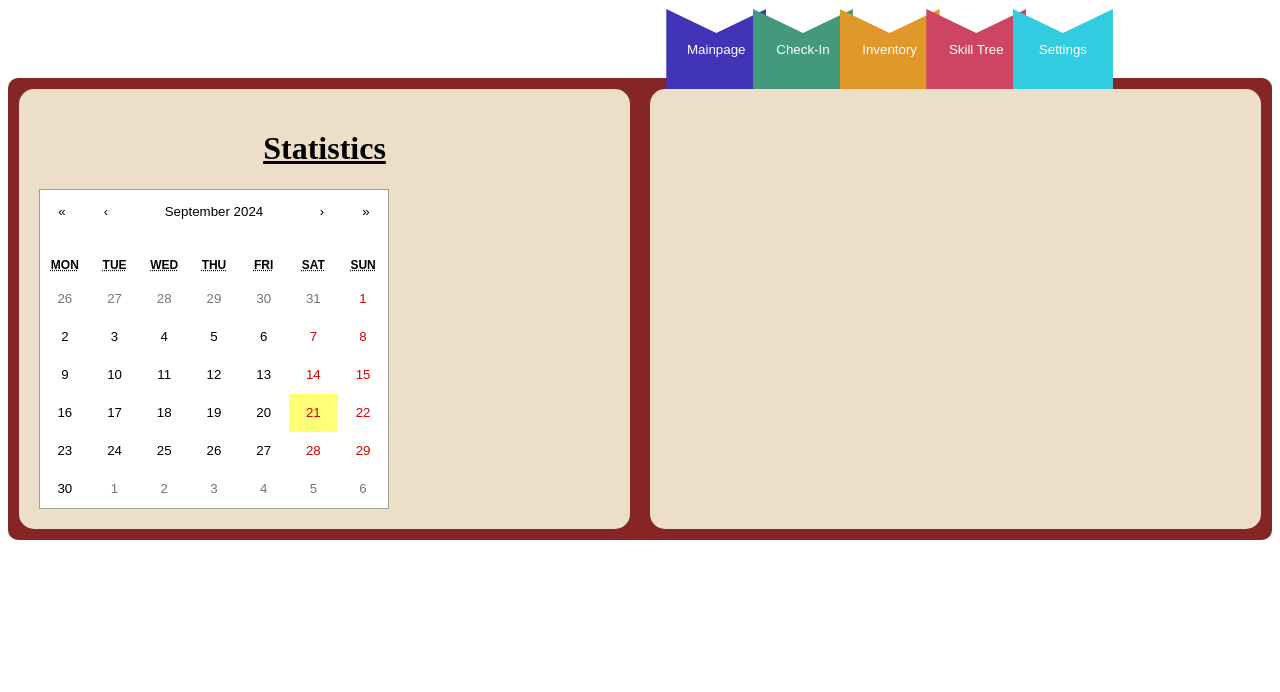
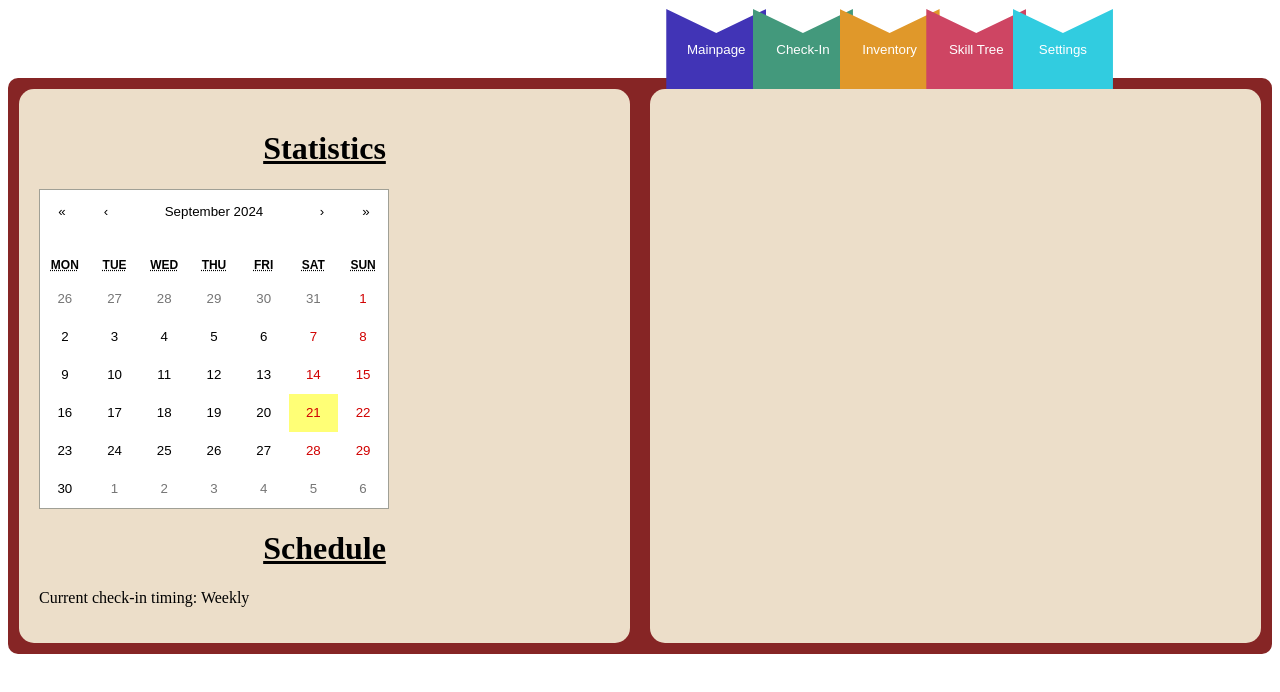
Before and after one commit to Edutale/Team-Plasma, a React (Vite) app in the folder edutale/: page /check-in in a window 1280 px wide. Shown: the top 692 px of the page. Built offline with nearby package versions, Linux system fonts and the light colour scheme.

Commit message:
Added Schedule to display notification frequency, added data to JSON

```diff
--- a/edutale/src/CheckIn/CalendarHolder/CalendarHolder.jsx
+++ b/edutale/src/CheckIn/CalendarHolder/CalendarHolder.jsx
@@ -1,3 +1,4 @@
+// Sole purpose of CalendarHolder is to hold the Calendar from react-calendar
 import Calendar from 'react-calendar'
 
 import './CalendarHolder.css';
--- a/edutale/src/CheckIn/CheckIn.jsx
+++ b/edutale/src/CheckIn/CheckIn.jsx
@@ -2,17 +2,19 @@
 
 import './CheckIn.css'
 import CalendarHolder from "./CalendarHolder/CalendarHolder"
+import Schedule from './Schedule/Schedule'
 
 export default function CheckIn() {
     return (
         <div className="pane-container">
         <div className="pane-item">
           <h1 className="header"> <u> Statistics </u> </h1>
-          <CalendarHolder />
+          <CalendarHolder class="calendar"/>
+          <h1 className="header"> <u> Schedule </u> </h1>
+          <Schedule />
         </div>
 
         <div className="pane-item">
-
         </div>
       </div>
     )
--- /dev/null
+++ b/edutale/src/CheckIn/Schedule/Schedule.jsx
@@ -0,0 +1,7 @@
+import * as USER from "../../USER.json"
+
+export default function Schedule() {
+    return (
+        <p> Current check-in timing: {USER.schedule} </p>
+    )
+}
--- a/edutale/src/USER.json
+++ b/edutale/src/USER.json
@@ -2,5 +2,6 @@
   "name": "akuri",
   "avatar": "/assets/avatar.gif",
   "level": 0.3,
-  "quests": ["HTML 1", "HTML 2", "HTML 3"]
+  "quests": ["HTML 1", "HTML 2", "HTML 3"],
+  "schedule": "Weekly"
 }
```
